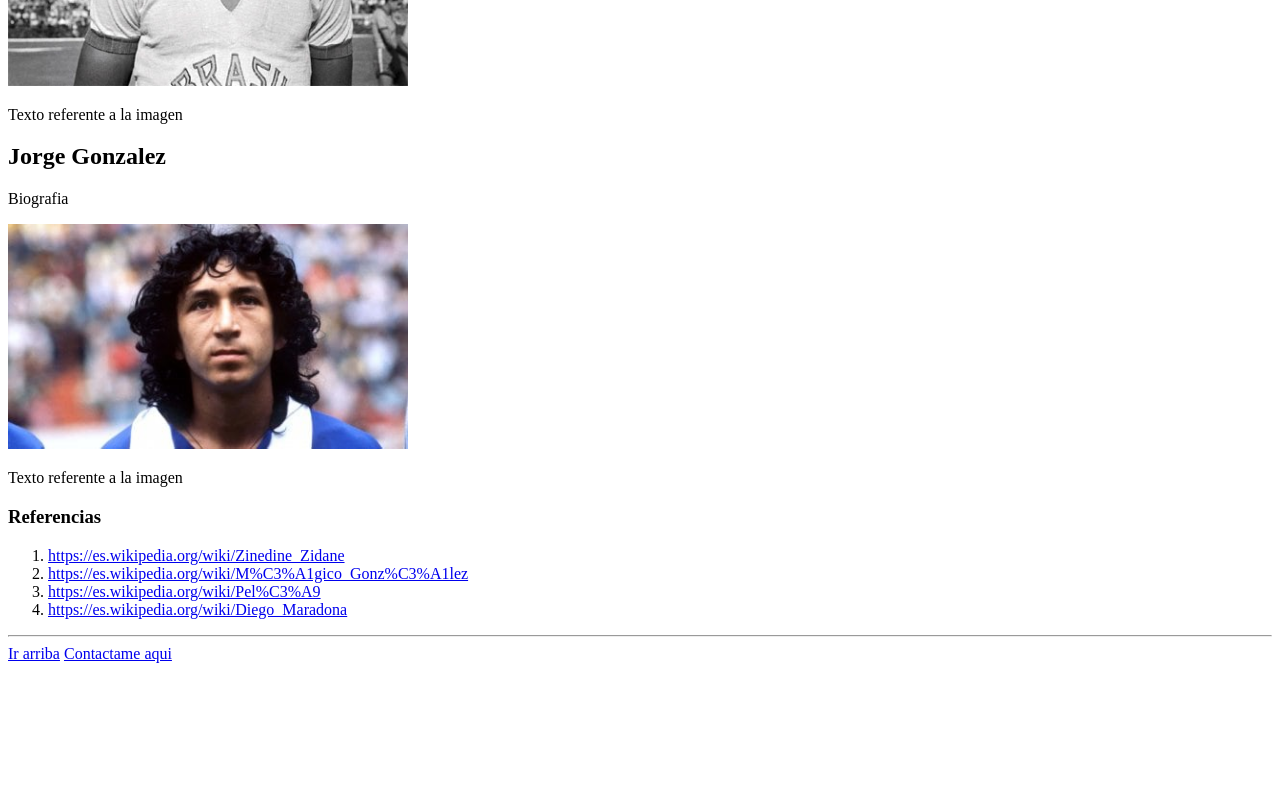
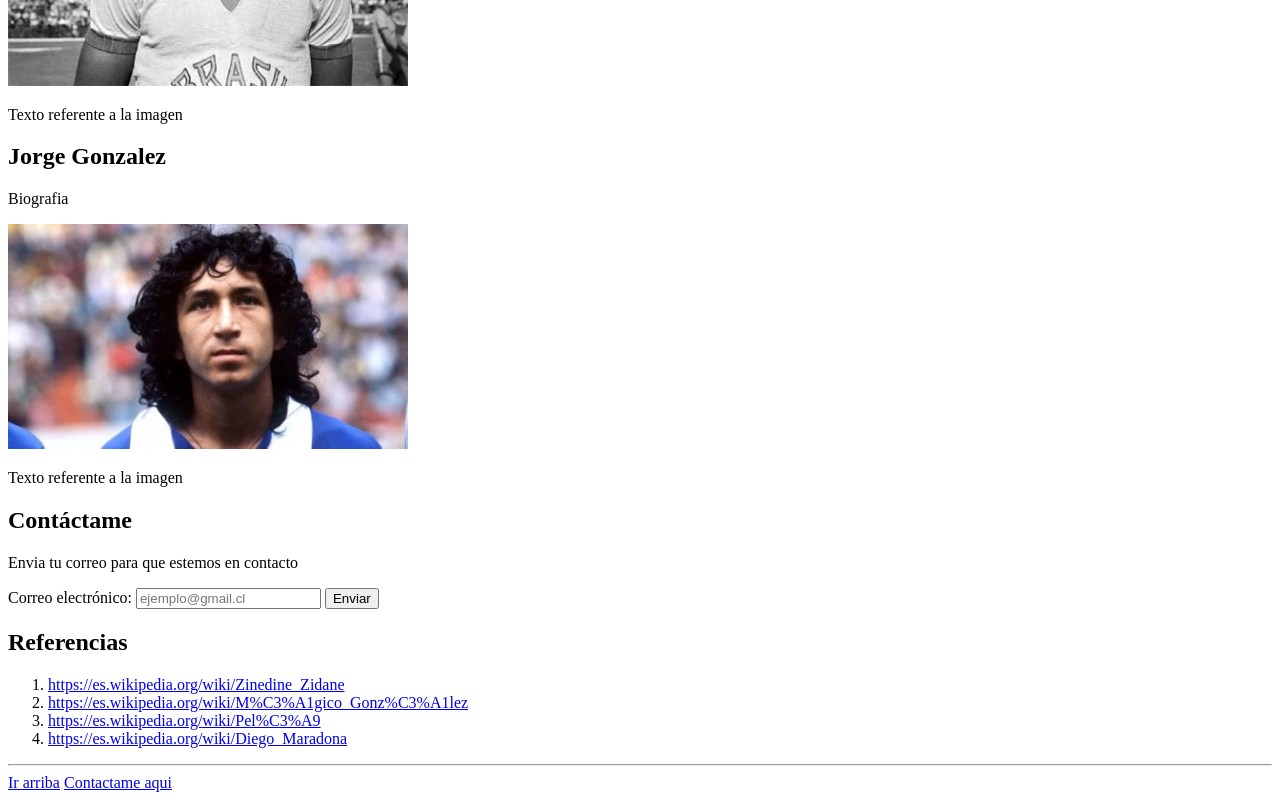
Before and after one commit to vitoaguila/top-world-players, a plain HTML site: page index.html in a window 1280 px wide. Shown: the part 1319-2119 px from the top of the page. Before the commit the page ends 1990 px from the top, so only its background shows below. Drawn offline with Linux system fonts and the light colour scheme.

Commit message:
se añadio la seccion contactame

```diff
--- a/index.html
+++ b/index.html
@@ -34,7 +34,14 @@
         </article>
     </section>
     <section>
-        <h3>Referencias</h3>
+        <h2>Contáctame</h2>
+        <p>Envia tu correo para que estemos en contacto</p>
+        <label>Correo electrónico:</label>
+        <input type="email" placeholder="ejemplo@gmail.cl">
+        <button>Enviar</button>
+    </section>
+    <section>
+        <h2>Referencias</h2>
         <ol>
             <li>
                 <a href="https://es.wikipedia.org/wiki/Zinedine_Zidane" target="_blank" >https://es.wikipedia.org/wiki/Zinedine_Zidane</a>
```
